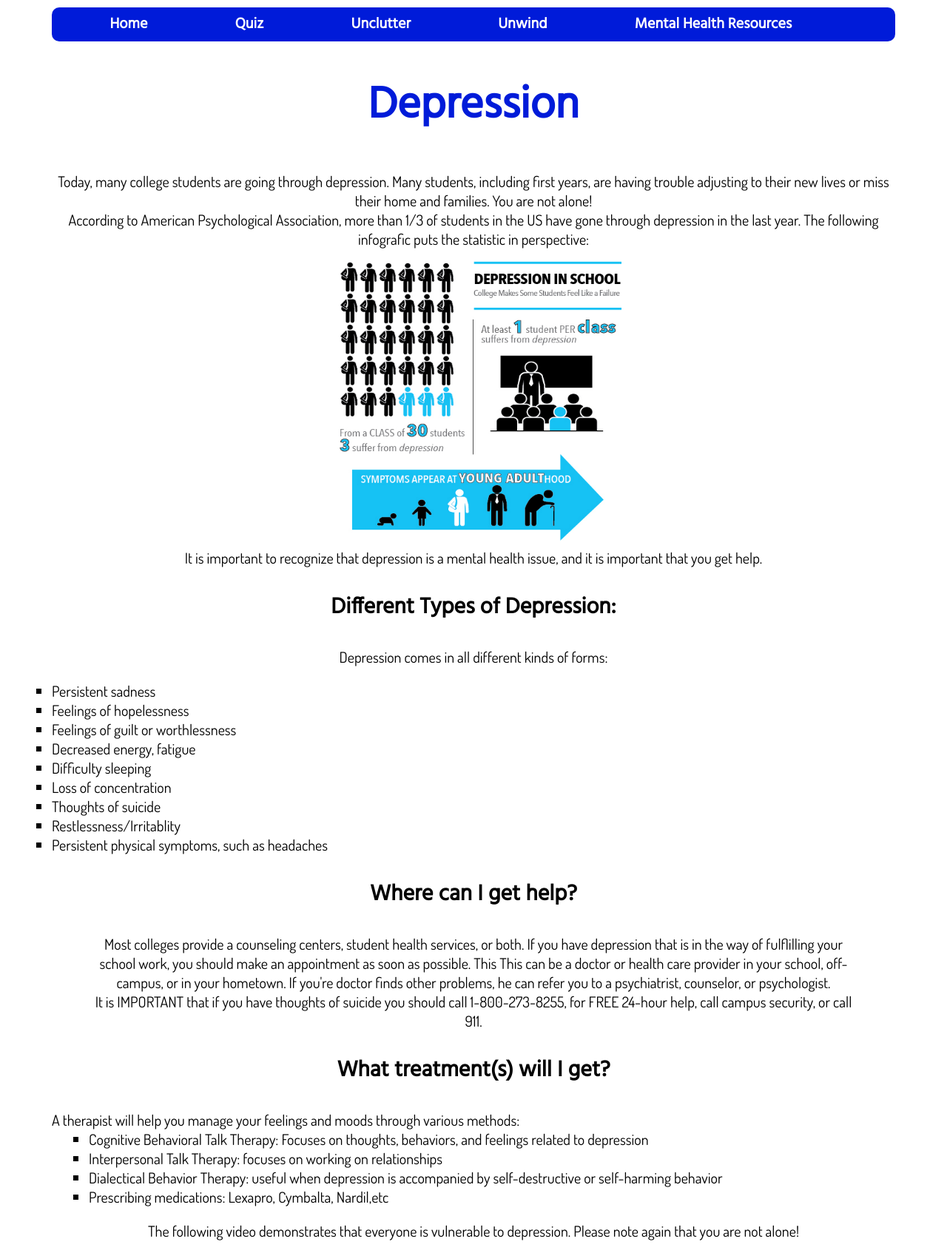
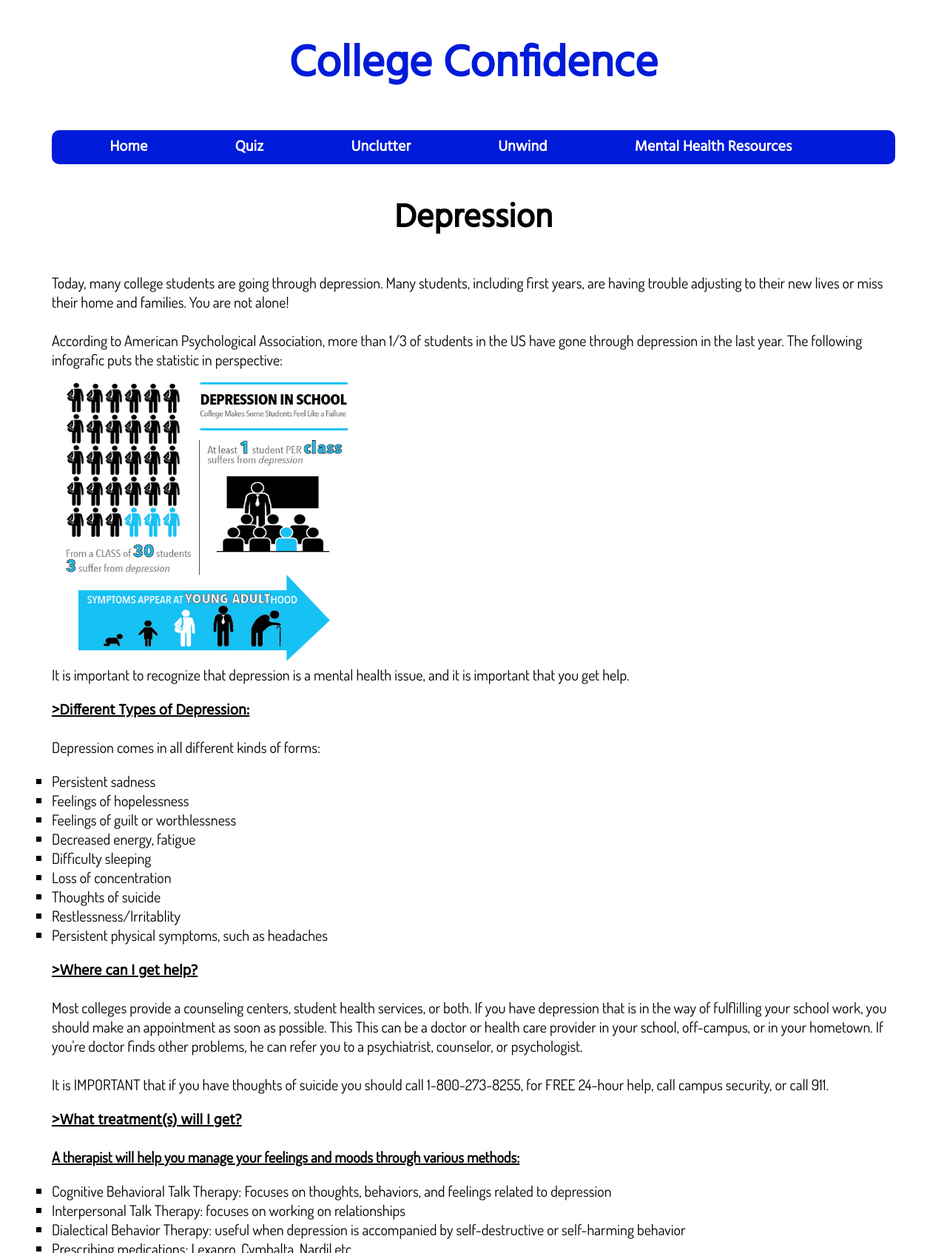
Before and after one commit to hanawahi/cssi_2017, a Python web app: template group-project/templates/depression.html in a window 1280 px wide. Shown: the top 1694 px of the page at 74% size. Run offline with Jinja, Linux system fonts and the light colour scheme; the template is opened without the code that fills it, so the values that code supplies are empty; some libraries are stand-ins or nearby versions.

Commit message:
fixing css

```diff
--- a/group-project/resources/aesthetic.css
+++ b/group-project/resources/aesthetic.css
@@ -337,6 +337,14 @@
   padding-right: 50px;
 }
 
+#paragraph2{
+  text-align: center;
+  font-family: 'Dosis', sans-serif;
+  font-size: 25px;
+}
+
+
+
 
 
 
--- a/group-project/templates/depression.html
+++ b/group-project/templates/depression.html
@@ -13,25 +13,26 @@
 
 
     <body>
+      <h1> College Confidence </h1>
       {% include "navigation.html" %}
-      <h1> Depression </h1>
+      <h2> Depression </h2>
 
-    <p> Today, many college students are going through depression. Many students,
+    <p id=paragraph1> Today, many college students are going through depression. Many students,
       including first years, are having trouble adjusting to their new lives or miss their
-      home and families. You are not alone! </br>
+      home and families. You are not alone! </br> </br>
 
       According to American Psychological Association, more than 1/3 of students in the US
       have gone through depression in the last year. The following infografic puts the
       statistic in perspective: </br>
 
-      <img src="images/depression.jpg" alt="stats" style="width:400px;height:400px;"> </br>
+      <img src="images/depression.jpg" alt="stats" style="width:400px;height:400px;" align="center"> </br>
 
       It is important to recognize that depression is a mental health issue, and it is important that
       you get help.
 
-      <h3> Different Types of Depression: </h3>
-      <p> Depression comes in all different kinds of forms: </P>
-        <ul>
+      <h3 id=aligning> >Different Types of Depression: </h3>
+      <p id=paragraph1> Depression comes in all different kinds of forms: </P>
+        <ul id=paragraph1>
           <li> Persistent sadness </li>
           <li> Feelings of hopelessness </li>
           <li> Feelings of guilt or worthlessness </li>
@@ -41,9 +42,10 @@
           <li> Thoughts of suicide </li>
           <li> Restlessness/Irritablity
           <li> Persistent physical symptoms, such as headaches </li>
+        </ul>
 
-      <h3> Where can I get help? </h3>
-          <p> Most colleges provide a counseling centers, student health
+      <h3 id=aligning> >Where can I get help? </h3>
+          <p id=paragraph1> Most colleges provide a counseling centers, student health
             services, or both. If you have depression that is in the way
             of fulflilling your school work, you should make an appointment
             as soon as possible. This This can be a doctor or health care provider
@@ -51,17 +53,17 @@
             finds other problems, he can refer you to a psychiatrist, counselor, or
             psychologist.
 
-          </br>
+          </br> </br>
 
          It is IMPORTANT that if you have thoughts of suicide you should call
           1-800-273-8255, for FREE 24-hour help, call campus security, or
-          call 911.
+          call 911. </p>
 
-          <h3> What treatment(s) will I get?  </h3>
+          <h3 id=aligning> >What treatment(s) will I get?  </h3>
 
-          A therapist will help you manage your feelings and moods through various
-          methods:
-          <ul>
+          <p id=aligning> A therapist will help you manage your feelings and moods through various
+          methods: </p>
+          <ul id=paragraph1>
               <li> Cognitive Behavioral Talk Therapy: Focuses on thoughts,
               behaviors, and feelings related to depression </li>
               <li> Interpersonal Talk Therapy:
@@ -73,10 +75,13 @@
                 Cymbalta, Nardil,etc </li>
           </ul>
 
-      <p> The following video demonstrates that everyone is vulnerable
+      <p id=paragraph1> The following video demonstrates that everyone is vulnerable
         to depression. Please note again that you are not alone! </p>
 
-        <div style="position:relative;height:0;padding-bottom:35%"><iframe
+        <div align="center" style="position:relative;height:0;padding-bottom:35%"><iframe
           src="https://www.youtube-nocookie.com/embed/yOx0Q273AsQ?rel=0&amp;controls=0&amp;showinfo=2"
           width="500" height="400" frameborder="0" allowfullscreen>
           </iframe></div>
+
+        </head>
+        </html>
```
Also changed, not shown: group-project/templates/anxious.html (+5 -2 lines), group-project/templates/drugs.html (+3 -4 lines).
